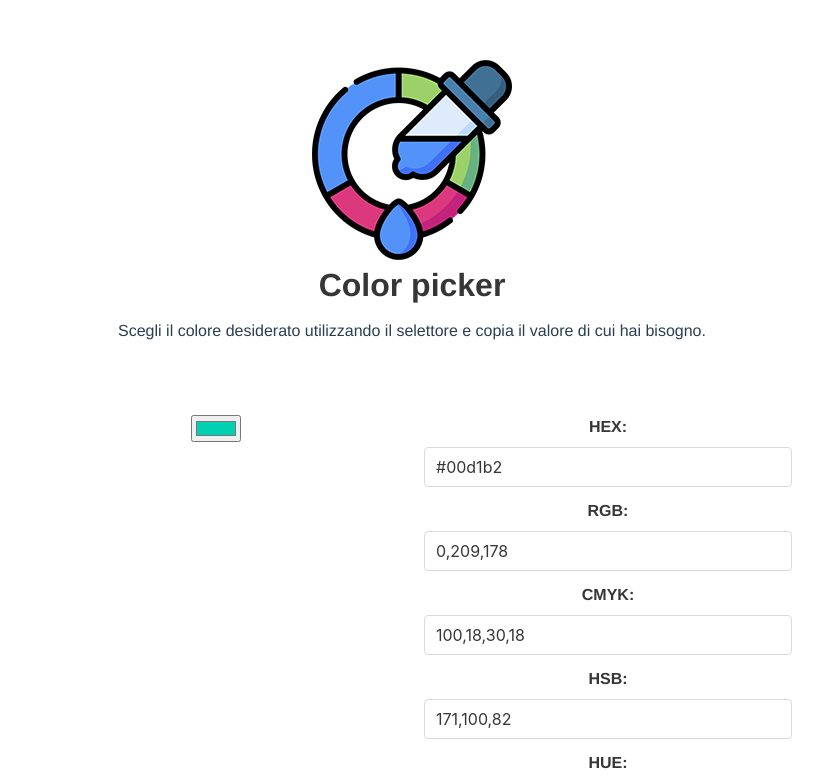
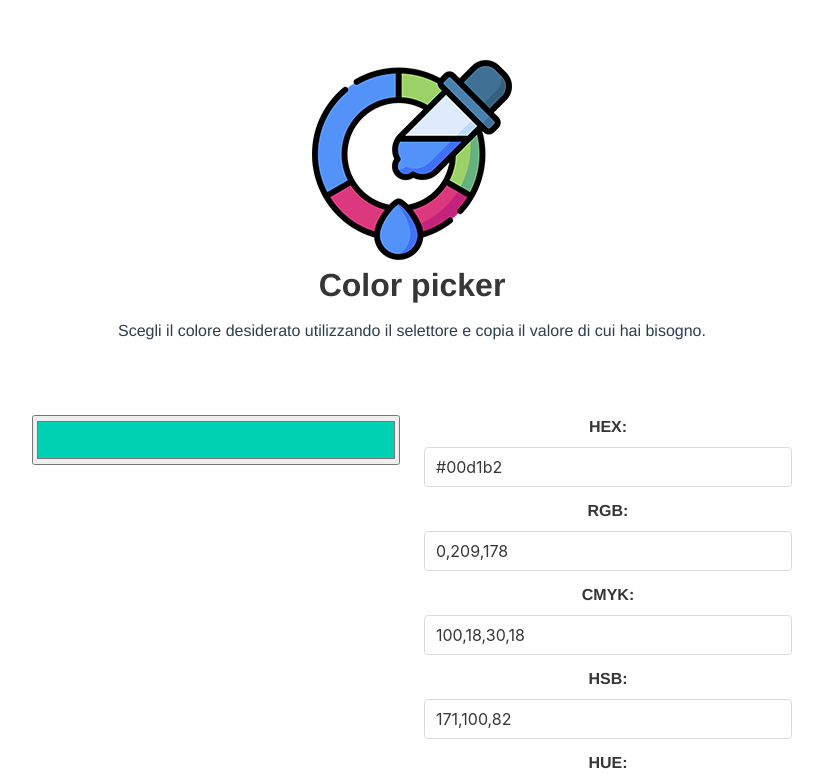
Before and after one commit to Matt-code-d/Color-picker-Vue-Bulma, a Vue app: page / in a window 1280 px wide. Shown: the top 781 px of the page, without its empty margins (228-1051 px from the left). Built offline with nearby package versions, Linux system fonts and the light colour scheme.

Commit message:
Update ColorPicker.vue

```diff
--- a/src/components/ColorPicker.vue
+++ b/src/components/ColorPicker.vue
@@ -2,8 +2,8 @@
     <div class="section">
       <div class="container">
         <div class="columns is-centered">
-          <div class="column is-one-third custom-column">
-        <input type="color" v-model="selectedColor" @input="updateColorFromHex" />
+          <div class="column is-one-third">
+    <input type="color" v-model="selectedColor" @input="updateColorFromHex" style="width: 100%; height: 50px;"/>
         </div>
           <div class="column is-one-third">
             <div class="color-info">
```
